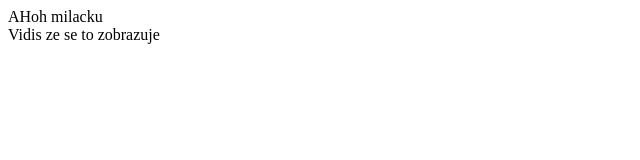
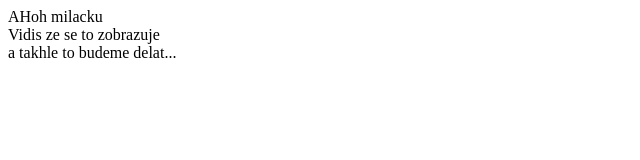
Before and after one commit to Pechy6/WebBasics, a plain HTML site: page FileForYou/index.html in a window 1280 px wide. Shown: the whole page, without its empty margins (0-640 px from the left). Drawn offline with Linux system fonts and the light colour scheme.

Commit message:
Add closing remark to main section in index.html
A closing remark was added in the main section for better context and clarity. No functional changes were made, just an enhancement for user understanding.

```diff
--- a/FileForYou/index.html
+++ b/FileForYou/index.html
@@ -7,5 +7,6 @@
 <body>
     <header>AHoh milacku</header>  <!--tohle je header-->
     <main>Vidis ze se to zobrazuje</main>
+a takhle to budeme delat...
 </body>
 </html>
```
